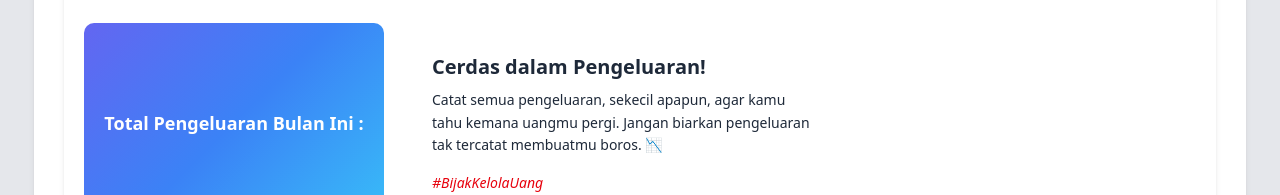
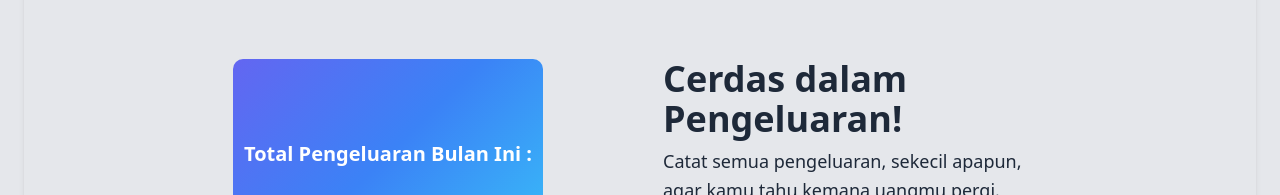
Before and after one commit to citraa28/pengelolaan-keuangan, a Vue app: page /pengeluaran in a window 1280 px wide. Shown: the part 605-800 px from the top of the page. Built offline with nearby package versions, Linux system fonts and the light colour scheme; no server answers.

Commit message:
merubah tatanan agar rapi di hp

```diff
--- a/src/pages/PemasukanPage.vue
+++ b/src/pages/PemasukanPage.vue
@@ -17,7 +17,7 @@
       </div>
     </header>
 
-    <div class="p-5 m-2.5 bg-white rounded-lg shadow-md">
+    <div class="p-1 rounded-lg shadow-md">
       <div class="mb-4 flex justify-start">
         <button
           @click="tambahData"
@@ -27,7 +27,7 @@
         </button>
       </div>
 
-      <div class="p-5 m-2.5 bg-white rounded-lg shadow-md">
+      <div class="p-3 bg-white rounded-lg shadow-md">
         <!-- Show entries control -->
         <div class="mb-4 flex flex-wrap items-center justify-between gap-4">
           <div class="flex items-center space-x-2">
@@ -160,33 +160,37 @@
             </button>
           </li>
         </ul>
-
+      </div>
       <!-- Total Pemasukan Bulan Ini -->
-        <div class="flex items-center justify-start gap-6 mt-6">
+      <div
+        class="flex flex-col md:flex-row items-center md:items-start justify-center mt-10 px-2 md:px-5 py-8 gap-6 md:gap-30"
+      >
         <!-- Card -->
-          <div class="card">
-            <p class="text-white font-bold text-lg">
+        <div class="card w-full md:w-[350px]">
+          <p class="text-white font-bold text-xl text-center">
             Total Pemasukan Bulan Ini :
           </p>
           <div class="card__content text-center">
             <p class="card__description">
-                <span class="text-blue-700 text-center font-bold text-3xl">
+              <span class="text-blue-700 font-bold text-3xl">
                 {{ formatRupiah(totalPemasukanBulanIni) }}
               </span>
             </p>
-              <div class="text-6xl text-center mt-5">💵</div>
+            <div class="text-6xl mt-5">💵</div>
           </div>
         </div>
 
         <!-- Motivational or informational message -->
-          <div class="ml-6 flex flex-col justify-center max-w-sm text-gray-800">
-            <h2 class="text-xl font-semibold mb-2">Tips Hemat Bulan Ini!</h2>
-            <p class="text-sm leading-relaxed">
+        <div
+          class="flex flex-col justify-center max-w-sm text-gray-800 text-center md:text-left"
+        >
+          <h2 class="text-4xl font-semibold mb-2">Tips Hemat Bulan Ini!</h2>
+          <p class="text-lg leading-relaxed">
             Coba alokasikan minimal <strong>20%</strong> dari pemasukan kamu
             untuk ditabung. Buat prioritas belanja, dan hindari pembelian
             impulsif. 💰
           </p>
-            <p class="mt-4 text-sm italic text-blue-600">#UangmuKendalikan</p>
+          <p class="mt-4 text-lg italic text-blue-600">#UangmuKendalikan</p>
         </div>
       </div>
 
@@ -209,7 +213,7 @@
         @confirm="confirmDelete"
         @close="closeDeleteConfirmation"
       />
-        <footer class="bg-gray-50">
+      <footer>
         <div class="mt-7 mx-auto max-w-screen-xl px-4 py-8 sm:px-6 lg:px-8">
           <div class="sm:flex sm:items-center sm:justify-between">
             <p
@@ -220,7 +224,6 @@
           </div>
         </div>
       </footer>
-      </div>
     </div>
   </LayoutPage>
 </template>
@@ -432,8 +435,8 @@ function goToPage(page) {
 <style scoped>
 .card {
   position: relative;
-  width: 300px;
-  height: 200px;
+  width: 310px;
+  height: 190px;
   background: linear-gradient(-45deg, #38bdf8, #3b82f6, #6366f1);
   border-radius: 10px;
   display: flex;
--- a/src/pages/PengeluaranPage.vue
+++ b/src/pages/PengeluaranPage.vue
@@ -16,7 +16,8 @@
         <p><i>Awali hari dengan mencatat pengeluaran secara rapi</i></p>
       </div>
     </header>
-    <div class="p-5 m-2.5 bg-white rounded-lg shadow-md">
+
+    <div class="rounded-lg shadow-md">
       <div class="m-3 mb-6 flex justify-start">
         <button
           @click="tambahData"
@@ -159,35 +160,38 @@
             </button>
           </li>
         </ul>
+      </div>
 
       <!-- Total Pengeluaran Bulan Ini -->
-        <div class="flex items-center justify-start gap-6 mt-6">
+      <div
+        class="flex flex-col md:flex-row items-center md:items-start justify-center mt-10 px-2 md:px-5 py-8 gap-6 md:gap-30"
+      >
         <!-- Card -->
-          <div class="card">
-            <p class="text-white font-bold text-lg">
+        <div class="card w-full md:w-[350px]">
+          <p class="text-white font-bold text-xl text-center">
             Total Pengeluaran Bulan Ini :
           </p>
           <div class="card__content text-center">
             <p class="card__description">
-                <span class="text-blue-700 text-center font-bold text-3xl">
+              <span class="text-blue-700 font-bold text-3xl">
                 {{ formatRupiah(totalPengeluaranBulanIni) }}
               </span>
             </p>
-              <div class="text-6xl text-center mt-5">🤗</div>
+            <div class="text-6xl mt-5">💵</div>
           </div>
         </div>
 
         <!-- Motivational or informational message -->
-          <div class="ml-6 flex flex-col justify-center max-w-sm text-gray-800">
-            <h2 class="text-xl font-semibold mb-2">
-              Cerdas dalam Pengeluaran!
-            </h2>
-            <p class="text-sm leading-relaxed">
+        <div
+          class="flex flex-col justify-center max-w-sm text-gray-800 text-center md:text-left"
+        >
+          <h2 class="text-4xl font-semibold mb-2">Cerdas dalam Pengeluaran!</h2>
+          <p class="text-lg leading-relaxed">
             Catat semua pengeluaran, sekecil apapun, agar kamu tahu kemana
             uangmu pergi. Jangan biarkan pengeluaran tak tercatat membuatmu
             boros. 📉
           </p>
-            <p class="mt-4 text-sm italic text-red-600">#BijakKelolaUang</p>
+          <p class="mt-4 text-lg italic text-red-600">#BijakKelolaUang</p>
         </div>
       </div>
 
@@ -210,7 +214,7 @@
         @confirm="confirmDelete"
         @close="closeDeleteConfirmation"
       />
-        <footer class="bg-gray-50">
+      <footer>
         <div class="mt-7 mx-auto max-w-screen-xl px-4 py-8 sm:px-6 lg:px-8">
           <div class="sm:flex sm:items-center sm:justify-between">
             <p
@@ -221,7 +225,6 @@
           </div>
         </div>
       </footer>
-      </div>
     </div>
   </LayoutPage>
 </template>
@@ -433,8 +436,8 @@ function goToPage(page) {
 <style scoped>
 .card {
   position: relative;
-  width: 300px;
-  height: 200px;
+  width: 310px;
+  height: 190px;
   background: linear-gradient(-45deg, #38bdf8, #3b82f6, #6366f1);
   border-radius: 10px;
   display: flex;
```
Lines whose indentation alone changed are shown as unchanged.
